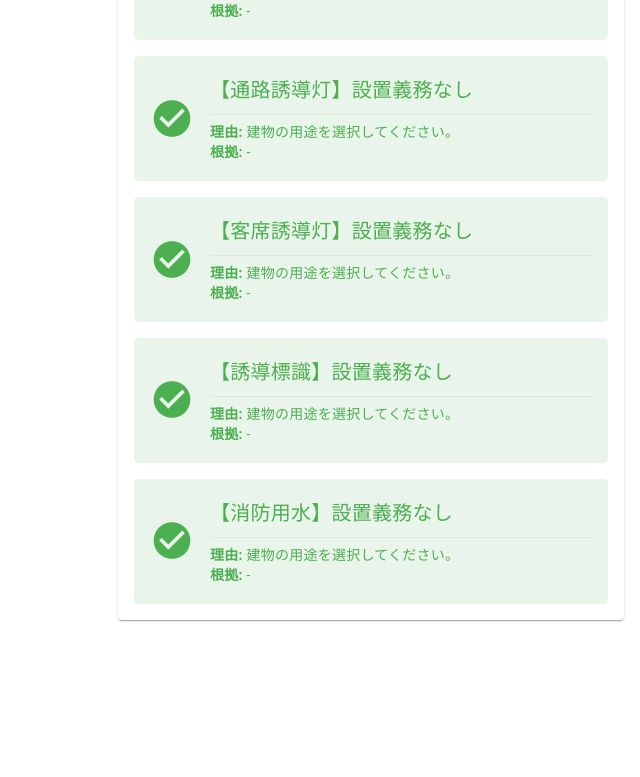
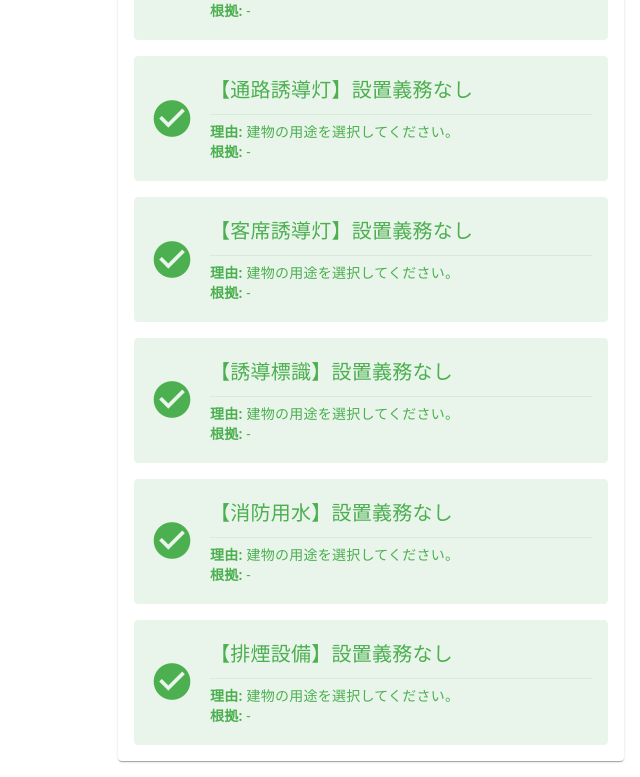
Before and after one commit to atsu-labs/FireEquipmentRegulationChecker, a Vue app: page / in a window 1280 px wide. Shown: the part 2120-2897 px from the top of the page, without its empty margins (640-1280 px from the left). Before the commit the page ends 2756 px from the top, so only its background shows below. Built offline with nearby package versions, Linux system fonts and the light colour scheme.

Commit message:
feat: 令第28条（排煙設備）のロジックとテストを追加
- `AGENTS.md`のTODOを更新
- `article28Logic.ts`および`article28Logic.spec.ts`を新規作成
- `App.vue`に令第28条のロジックと結果表示を追加
- `ResultsPanel.vue`に令第28条用の結果表示UIを追加

```diff
--- a/src/App.vue
+++ b/src/App.vue
@@ -16,6 +16,7 @@ import { useArticle19Logic } from '@/composables/article19Logic';
 import { useArticle24Logic } from '@/composables/article24Logic';
 import { useArticle26Logic } from '@/composables/article26Logic';
 import { useArticle27Logic } from '@/composables/article27Logic';
+import { useArticle28Logic } from '@/composables/article28Logic';
 
 const currentStep = ref(1);
 
@@ -264,6 +265,14 @@ const { regulationResult: judgementResult27 } = useArticle27Logic({
   groundFloors: groundFloorsInput,
   floors,
   buildingStructure,
+});
+
+const { regulationResult: judgementResult28 } = useArticle28Logic({
+  buildingUse,
+  totalArea: totalFloorAreaInput,
+  hasStageArea,
+  stageArea,
+  floors,
 });
 
 const { regulationResult: judgementResult24 } = useArticle24Logic({
@@ -575,6 +584,26 @@ const judgementResult27Title = computed(() => {
   return '【消防用水】設置義務なし';
 });
 
+const judgementResult28Type = computed((): 'error' | 'warning' | 'success' | 'info' => {
+  if (judgementResult28.value.required === true) {
+    return 'error';
+  }
+  if (judgementResult28.value.required === 'warning') {
+    return 'warning';
+  }
+  return 'success';
+});
+
+const judgementResult28Title = computed(() => {
+  if (judgementResult28.value.required === true) {
+    return '【排煙設備】設置義務あり';
+  }
+  if (judgementResult28.value.required === 'warning') {
+    return '【排煙設備】要確認';
+  }
+  return '【排煙設備】設置義務なし';
+});
+
 
 // 初期状態で1階建てのフォームを表示
 generateFloors();
@@ -694,6 +723,9 @@ generateFloors();
               :judgementResult27="judgementResult27"
               :judgementResult27Type="judgementResult27Type"
               :judgementResult27Title="judgementResult27Title"
+              :judgementResult28="judgementResult28"
+              :judgementResult28Type="judgementResult28Type"
+              :judgementResult28Title="judgementResult28Title"
             />
           </v-col>
         </v-row>
--- a/src/components/ResultsPanel.vue
+++ b/src/components/ResultsPanel.vue
@@ -180,6 +180,18 @@ defineProps({
     required: true,
   },
   judgementResult27Title: {
+    type: String,
+    required: true,
+  },
+  judgementResult28: {
+    type: Object as PropType<JudgementResult>,
+    required: true,
+  },
+  judgementResult28Type: {
+    type: String as PropType<'error' | 'warning' | 'success' | 'info'>,
+    required: true,
+  },
+  judgementResult28Title: {
     type: String,
     required: true,
   },
@@ -445,6 +457,20 @@ defineProps({
         <p><b>理由:</b> {{ judgementResult27.message }}</p>
         <p><b>根拠:</b> {{ judgementResult27.basis }}</p>
       </v-alert>
+
+      <v-alert
+        :type="judgementResult28Type"
+        variant="tonal"
+        prominent
+        class="mt-4"
+      >
+        <div class="text-h6">
+          {{ judgementResult28Title }}
+        </div>
+        <v-divider class="my-2"></v-divider>
+        <p><b>理由:</b> {{ judgementResult28.message }}</p>
+        <p><b>根拠:</b> {{ judgementResult28.basis }}</p>
+      </v-alert>
     </v-card-text>
   </v-card>
 </template>
--- /dev/null
+++ b/src/composables/article28Logic.ts
@@ -0,0 +1,77 @@
+
+import { computed, type Ref } from 'vue';
+import { useCodeMatches } from '@/composables/utils';
+import type { JudgementResult, Floor } from '@/types';
+
+export interface Article28UserInput {
+  buildingUse: Ref<string | null>;
+  totalArea: Ref<number | null>;
+  hasStageArea: Ref<boolean>;
+  stageArea: Ref<number | null>;
+  floors: Ref<Floor[]>;
+}
+
+export function useArticle28Logic(userInput: Article28UserInput) {
+  const regulationResult = computed((): JudgementResult => {
+    const {
+      buildingUse,
+      totalArea,
+      hasStageArea,
+      stageArea,
+      floors,
+    } = userInput;
+
+    const use = buildingUse.value;
+    const currentTotalArea = totalArea.value ?? 0;
+
+    if (!use) {
+      return { required: false, message: '建物の用途を選択してください。', basis: '-' };
+    }
+
+    // --- 第1号のチェック ---
+    if (useCodeMatches(use, ['item16_2']) && currentTotalArea >= 1000) {
+      return {
+        required: true,
+        message: `用途が（16の2）項で延べ面積が1,000㎡以上のため、排煙設備の設置が必要です。`,
+        basis: '令第28条第1号',
+      };
+    }
+
+    // --- 第2号のチェック ---
+    if (useCodeMatches(use, ['item01']) && hasStageArea.value) {
+        const currentStageArea = stageArea.value ?? 0;
+        if (currentStageArea >= 500) {
+            return {
+                required: true,
+                message: `用途が（1）項の舞台部で床面積が500㎡以上のため、排煙設備の設置が必要です。`,
+                basis: '令第28条第2号',
+            };
+        } else if (currentStageArea === 0) {
+            return { required: 'warning', message: '舞台部の面積が入力されていません。排煙設備の設置義務がある可能性があります。', basis: '令第28条第2号' };
+        }
+    }
+
+    // --- 第3号のチェック ---
+    const para3_uses = ['item02', 'item04', 'item10', 'item13'];
+    if (useCodeMatches(use, para3_uses)) {
+        const basementOrWindowlessFloors = floors.value.filter(f => f.type === 'basement' || f.isWindowless);
+        const totalBasementOrWindowlessArea = basementOrWindowlessFloors.reduce((sum, f) => sum + (f.floorArea ?? 0), 0);
+
+        if (totalBasementOrWindowlessArea >= 1000) {
+            return {
+                required: true,
+                message: `用途が（2）項、（4）項、（10）項又は（13）項の地階又は無窓階で床面積が1,000㎡以上のため、排煙設備の設置が必要です。`,
+                basis: '令第28条第3号',
+            };
+        } else if (totalBasementOrWindowlessArea === 0 && basementOrWindowlessFloors.length > 0) {
+            return { required: 'warning', message: '地階または無窓階の床面積が入力されていません。排煙設備の設置義務がある可能性があります。', basis: '令第28条第3号' };
+        }
+    }
+
+    return { required: false, message: '排煙設備の設置義務はありません。', basis: '-' };
+  });
+
+  return {
+    regulationResult,
+  };
+}
```
Also changed, not shown: 2 other files (tests, documents, lock files or other folders).
